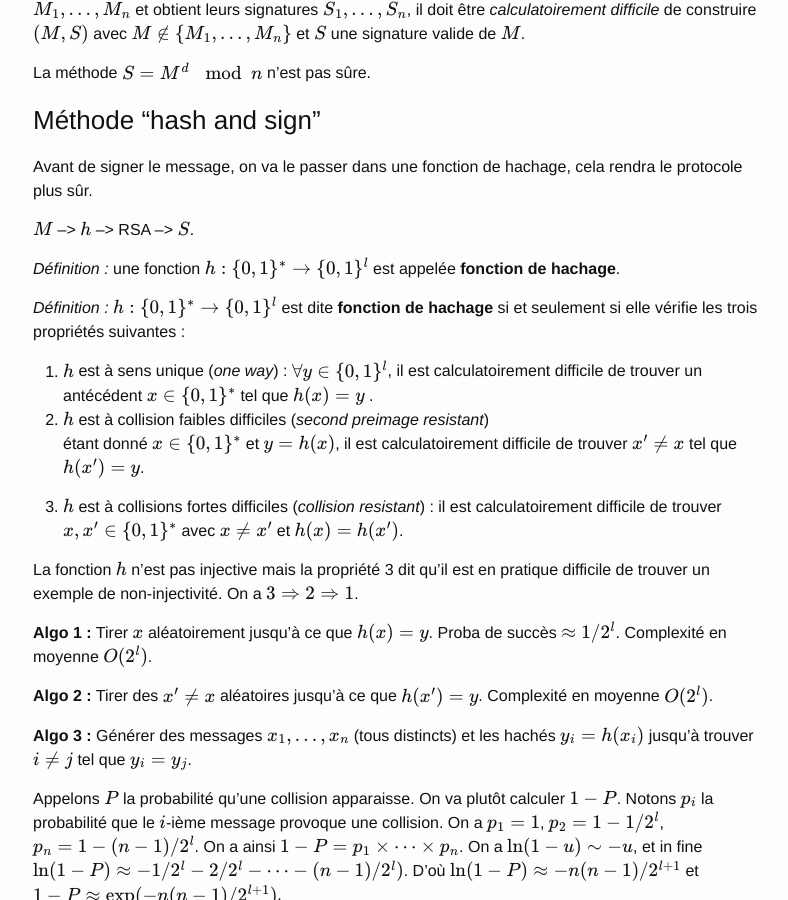
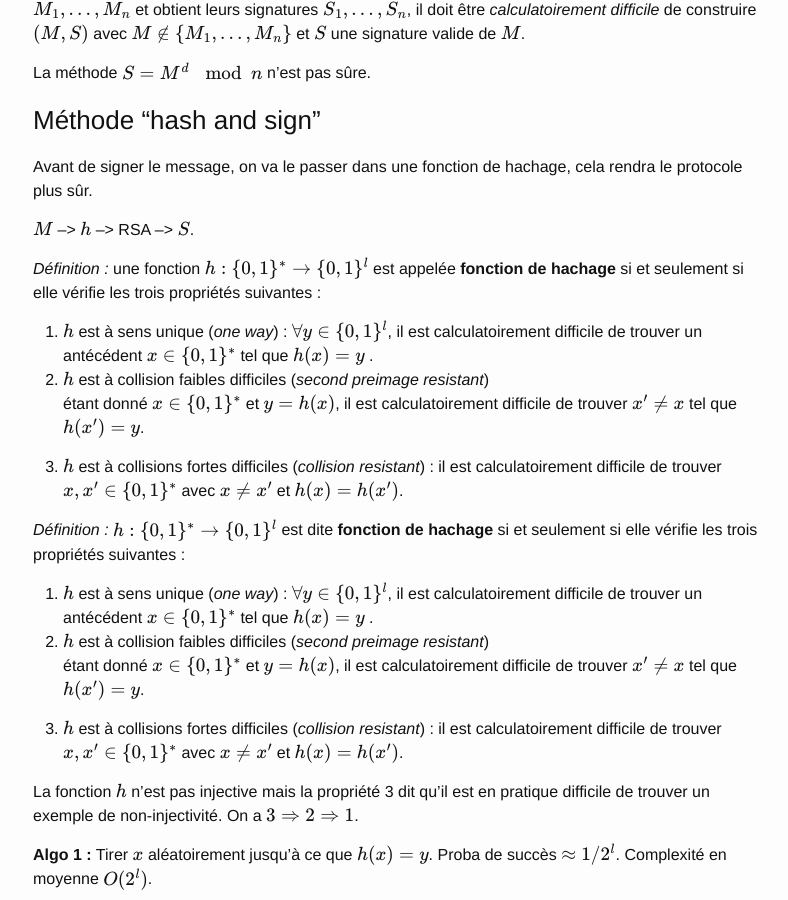
Before and after one commit to erou/erou.github.io, a Jekyll site: the page built from crypto.md, in a window 1280 px wide and 900 px high, scrolled down 904 px. Shown: the whole window, without its empty margins (237-1025 px from the left). Built offline with Jekyll 4.4.1, drawn with Linux system fonts in a browser that asks for light colours; our own code applies the rules of GitHub Pages for plain Markdown files; formulas are drawn with MathJax 3.

Commit message:
cours crypto

```diff
--- a/crypto.md
+++ b/crypto.md
@@ -58,7 +58,17 @@ hachage, cela rendra le protocole plus sûr.
 
 $M$ --> $h$ --> RSA --> $S$.
 
-*Définition :* une fonction $h:\\{0,1\\}^*\rightarrow\\{0,1\\}^l$ est appelée **fonction de hachage**.
+*Définition :* une fonction $h:\\{0,1\\}^*\rightarrow\\{0,1\\}^l$ est appelée **fonction de hachage** si et seulement si elle vérifie les trois propriétés suivantes :
+1. $h$ est à sens unique (*one way*) : $\forall y \in \\{0,1\\}^l$, il
+   est calculatoirement difficile de trouver un antécédent
+   $x\in\\{0,1\\}^*$ tel que $h(x)=y$ .
+2. $h$ est à collision faibles difficiles (*second preimage resistant*)
+   : étant donné $x\in\\{0,1\\}^* $ et $y=h(x)$, il est calculatoirement
+difficile de trouver $x'\neq x$ tel que $h(x')=y$.
+3. $h$ est à collisions fortes difficiles (*collision resistant*) : il
+   est calculatoirement difficile de trouver $x,x'\in\\{0,1\\}^*$ avec
+   $x\neq x'$ et $h(x)=h(x')$.
+
 
 *Définition :* $h:\\{0,1\\}^*\rightarrow\\{0,1\\}^l$ est dite **fonction
 de hachage** si et seulement si elle vérifie les trois propriétés
```
